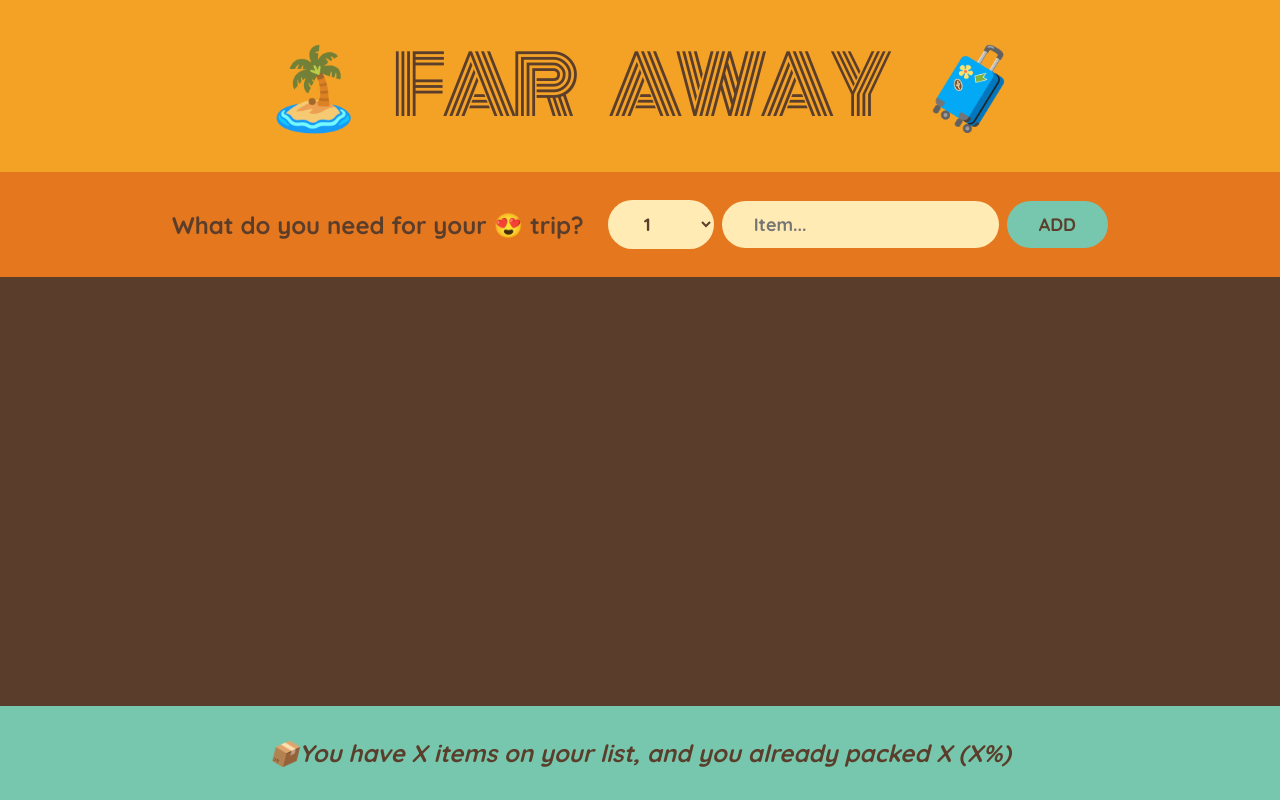
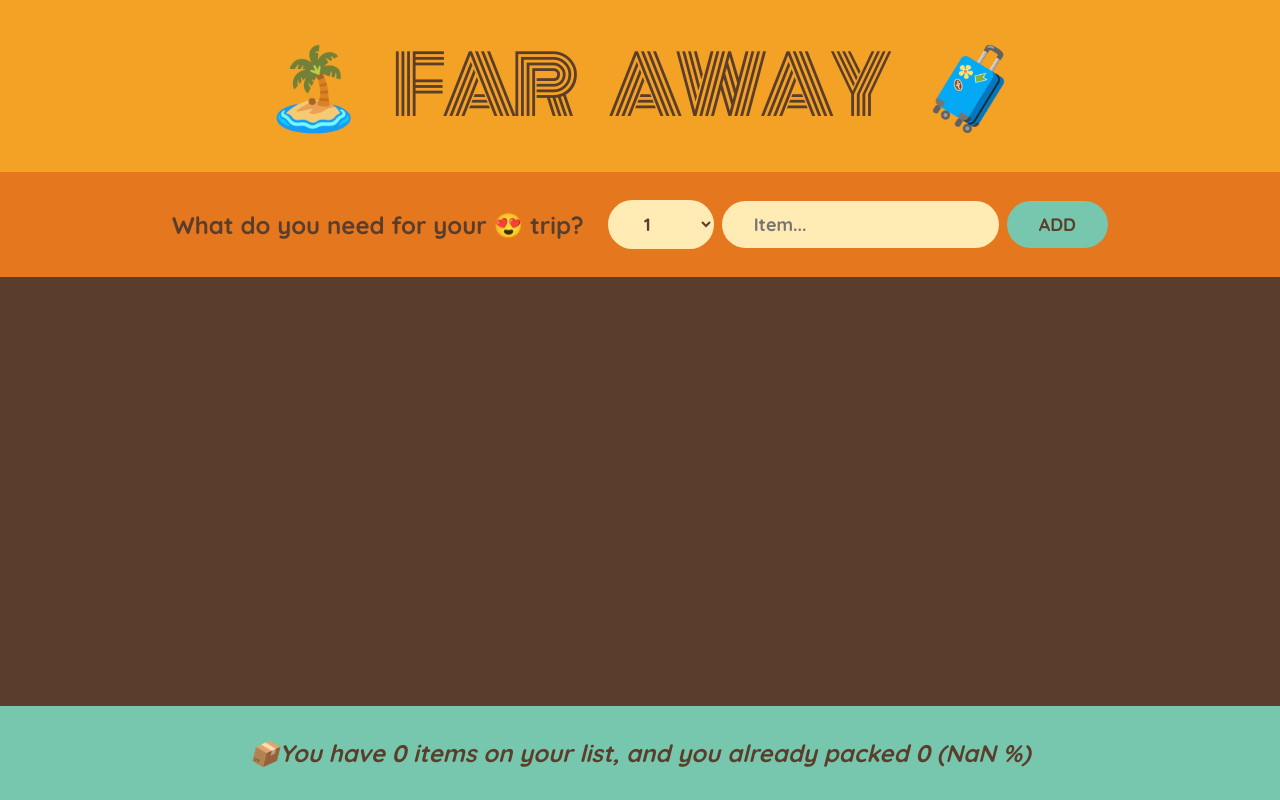
Before and after one commit to kovandzhiev/react-course, a React (Create React App) app in the folder 05-travel-list/: page / in a window 1280 px wide. Built offline with nearby package versions, Linux system fonts and the light colour scheme.

Commit message:
05-travel-list stats

```diff
--- a/05-travel-list/src/App.js
+++ b/05-travel-list/src/App.js
@@ -28,7 +28,7 @@
         onDeleteItem={handleDeleteItem}
         onToggleItem={handleToggleItem}
       />
-      <Stats />
+      <Stats items={items} />
     </div>
   );
 }
@@ -112,10 +112,17 @@
   );
 }
 
-function Stats() {
+function Stats({ items }) {
+  const numItems = items.length;
+  const numPacked = items.filter((item) => item.packed).length;
+  const percentige = Math.round((numPacked / numItems) * 100);
+
   return (
     <footer className="stats">
-      <em>📦You have X items on your list, and you already packed X (X%)</em>
+      <em>
+        📦You have {numItems} items on your list, and you already packed{" "}
+        {numPacked} ({percentige} %)
+      </em>
     </footer>
   );
 }
```
